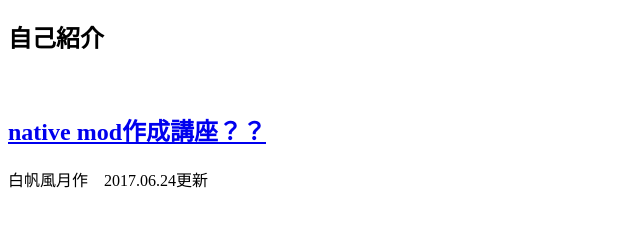
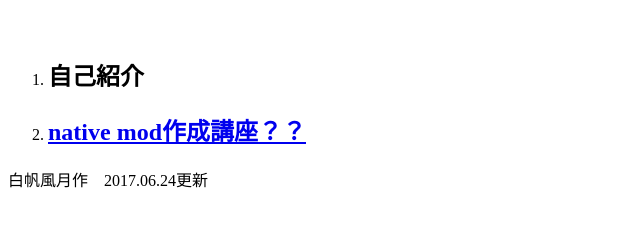
Before and after one commit to sirahuu/sirahuu.github.io, a plain HTML site: page index.html in a window 1280 px wide. Shown: the part 87-314 px from the top of the page, without its empty margins (0-640 px from the left). Drawn offline with Linux system fonts and the light colour scheme.

Commit message:
17.06.24

```diff
--- a/index.html
+++ b/index.html
@@ -2,9 +2,11 @@
 <meta charset="UTF-8" />
 <head> HOME </head>
 <body>
-<h1>HOME</h1>
-<h2> 自己紹介 </h2></br>
-<h2><a href="nativemod.html">native mod作成講座？？</a></h2>
+<h1>HOME</h1></br>
+<ol>
+<li><h2> 自己紹介 </h2></li>
+<li><h2><a href="nativemod.html">native mod作成講座？？</a></h2></li>
+</ol>
 
 </body>
 <footer>白帆風月作　2017.06.24更新</footer>
```
Also changed, not shown: nativemod.html (+1 -1 lines).
